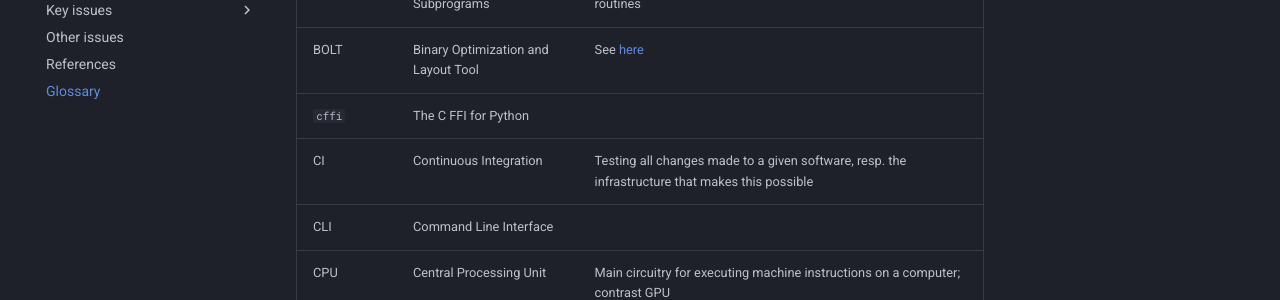
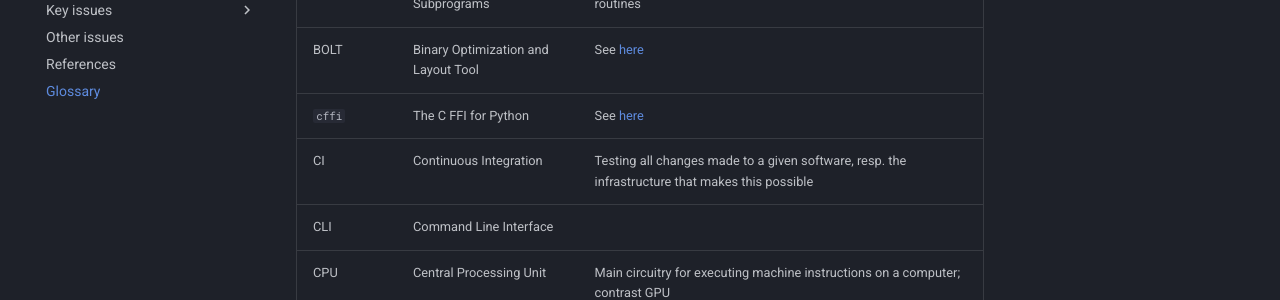
Before and after one commit to pypackaging-native/pypackaging-native, an MkDocs documentation site: the page built from docs/glossary.md, in a window 1280 px wide and 900 px high, scrolled down 427 px. Shown: the part 152-452 px from the top of the window. Built offline with MkDocs 1.6.1 and Material for MkDocs 9.7.7, drawn with Linux system fonts in a browser that asks for light colours; comment, search, counter and statistics services are not loaded.

Commit message:
add link for cffi

```diff
--- a/docs/glossary.md
+++ b/docs/glossary.md
@@ -10,7 +10,7 @@
 | AVX | Advanced Vector eXtensions | Various extensions to the x86 instruction set (AVX, AVX2, AVX512), evolution after SSE |
 | BLAS | Basic Linear Algebra Subprograms | Specification resp. implementation for low-level linear algebra routines |
 | BOLT | Binary Optimization and Layout Tool | See [here](./background/compilation_concepts.md)|
-| `cffi` | The C FFI for Python | |
+| `cffi` | The C FFI for Python | See [here](https://cffi.readthedocs.io) |
 | CI | Continuous Integration | Testing all changes made to a given software, resp. the infrastructure that makes this possible |
 | CLI | Command Line Interface | |
 | CPU | Central Processing Unit | Main circuitry for executing machine instructions on a computer; contrast GPU |
```
